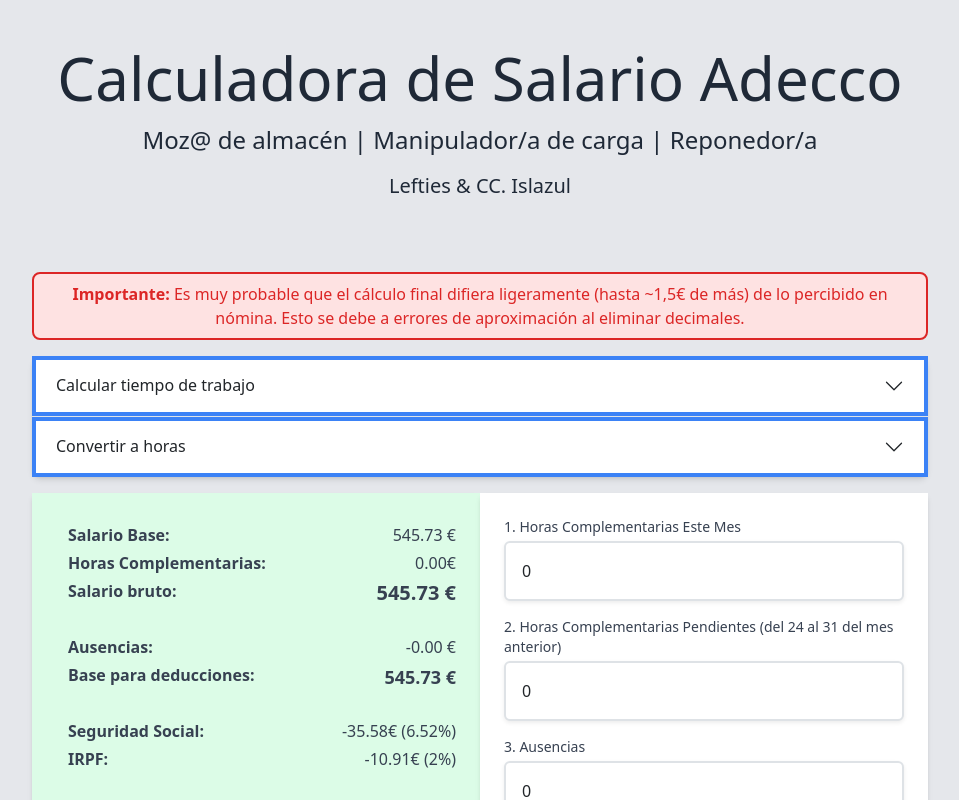
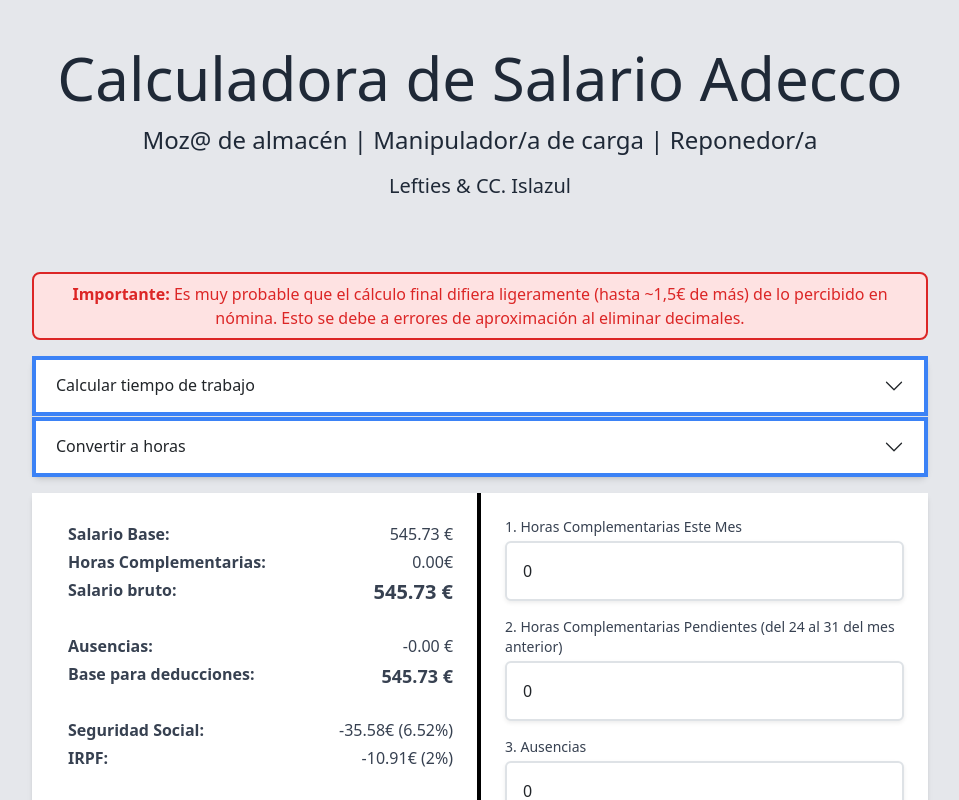
Before and after one commit to manurubik/salario-adecco, a React (Vite) app: page / in a window 1280 px wide. Both pictures are taken after a click on the button "Calcular". Shown: the top 800 px of the page, without its empty margins (160-1119 px from the left). Built offline with nearby package versions, Linux system fonts and the light colour scheme.

Commit message:
Add separator

```diff
--- a/src/components/SalaryBreakdown.tsx
+++ b/src/components/SalaryBreakdown.tsx
@@ -16,7 +16,7 @@
   netSalary,
 }: SalaryBreakdownProps) => {
   return (
-    <div className="p-6 bg-green-100 shadow-md flex flex-col justify-around w-full">
+    <div className="p-6 bg-white md:border-r-4 max-md:border-b-4 border-black shadow-md flex flex-col justify-around w-full">
       <ul className="space-y-1 text-md text-gray-700 mb-0 pl-3">
         <li className="flex justify-between">
           <strong>Salario Base: </strong>
@@ -59,7 +59,7 @@
           </span>
         </li>
       </ul>
-      <div className="mt-4 p-4 bg-green-300 rounded-md mb-0 flex justify-between items-center text-2xl">
+      <div className="mt-4 p-4 border-2 border-green-600 bg-green-300 rounded-md mb-0 flex justify-between items-center text-2xl">
         <h2 className="text-2xl">Salario Neto: </h2>
         <span className="font-extrabold">~{netSalary.toFixed(2)}€</span>
       </div>
```
